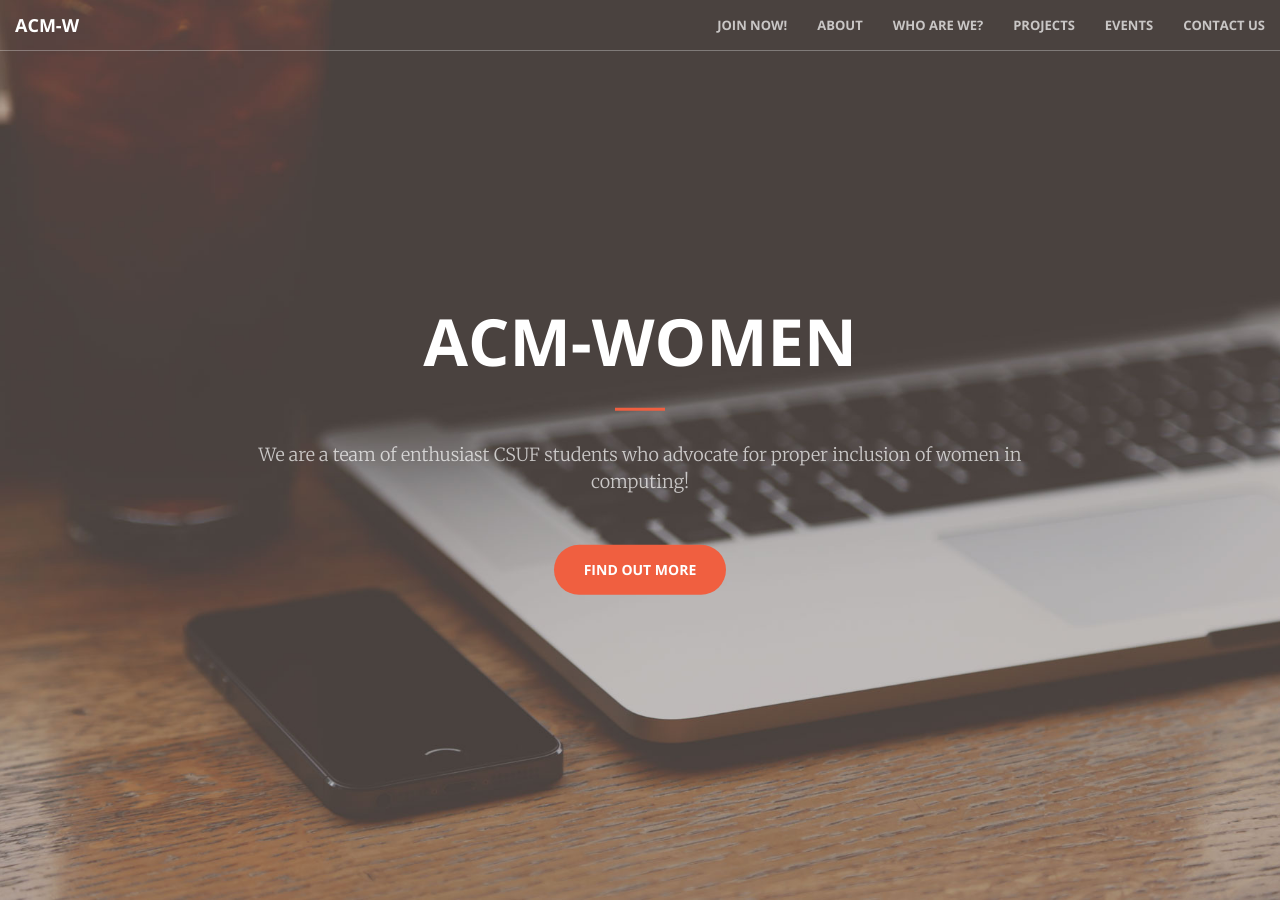
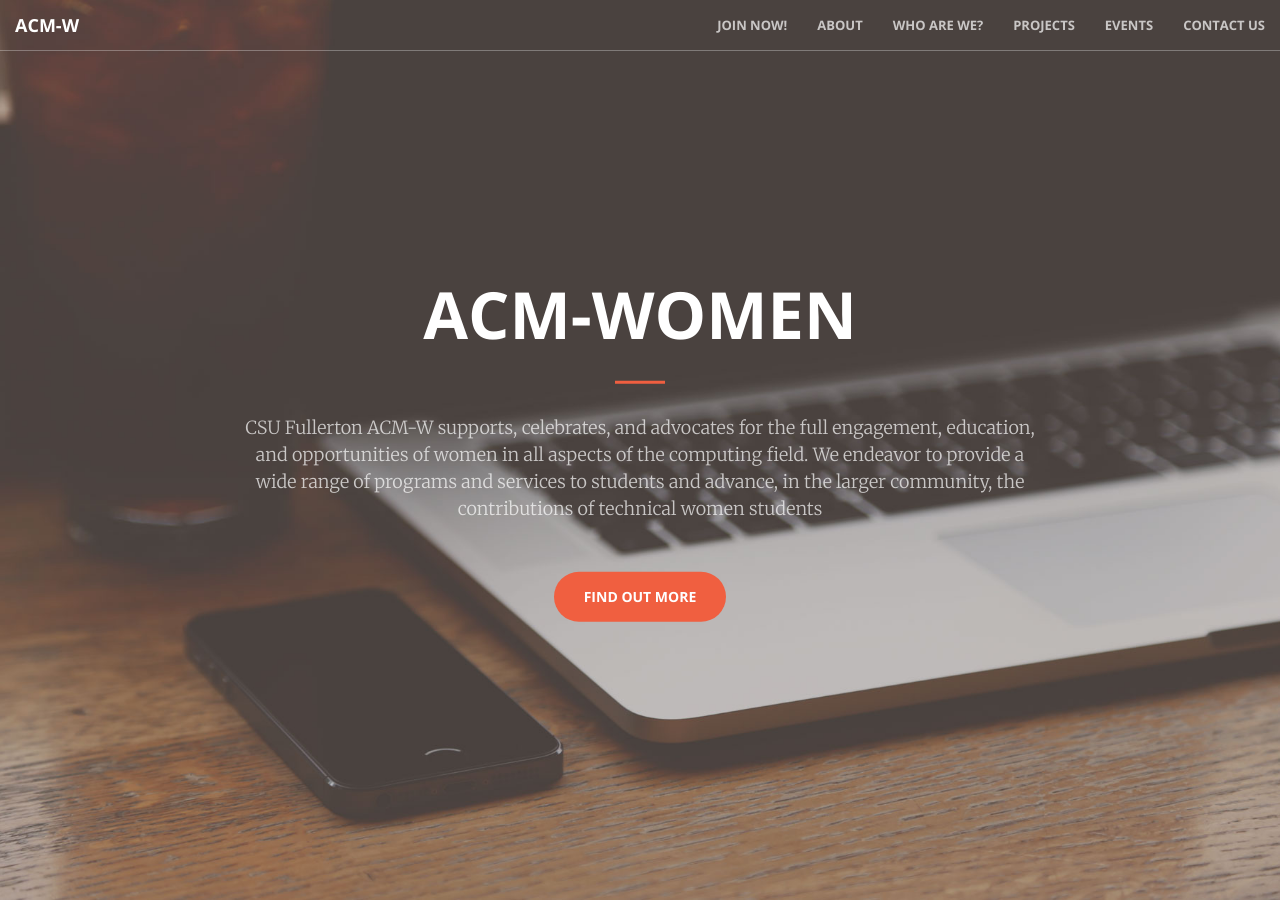
Before and after one commit to ACM-W/website, a Jekyll site: the page built from index.html, in a window 1280 px wide and 900 px high. Built offline with Jekyll 4.4.1, drawn with Linux system fonts in a browser that asks for light colours.

Commit message:
Minor changes with content supplied by Sara (plus link to join now form)

```diff
--- a/_includes/call-to-action.html
+++ b/_includes/call-to-action.html
@@ -5,7 +5,7 @@
                 <h2 class="section-heading">About ACM-W</h2>
                 <hr class="light">
                 <p class="text-faded">Bacon ipsum dolor amet tri-tip picanha landjaeger, tenderloin pancetta short ribs pastrami bacon fatback. Pancetta ball tip venison bacon biltong corned beef filet mignon pastrami beef ribs fatback shankle flank meatball jerky. Cupim sirloin tri-tip kielbasa jerky venison bacon, tongue strip steak salami. Pastrami meatloaf meatball jerky, capicola porchetta bacon filet mignon jowl boudin. Pastrami frankfurter turkey capicola salami shank, chuck filet mignon brisket pork chop turducken kielbasa. Shank shoulder bresaola, kielbasa pastrami strip steak beef meatball meatloaf chicken.</p>
-                <a href="#" class="btn btn-default btn-xl">Join Now!</a>
+                <a href="https://docs.google.com/forms/d/1EmYmAd2OyKVZUkAjiSej3XMthweeXOVOJrU5HcHq2hI/viewform" class="btn btn-default btn-xl">Join Now!</a>
             </div>
         </div>
     </div>
--- a/_includes/header.html
+++ b/_includes/header.html
@@ -3,7 +3,7 @@
         <div class="header-content-inner">
             <h1>ACM-Women</h1>
             <hr>
-            <p>We are a team of enthusiast CSUF students who advocate for proper inclusion of women in computing!</p>
+            <p>CSU Fullerton ACM-W supports, celebrates, and advocates for the full engagement, education, and opportunities of women in all aspects of the computing field. We endeavor to provide a wide range of programs and services to students and advance, in the larger community, the contributions of technical women students</p>
             <a href="#about" class="btn btn-primary btn-xl page-scroll">Find Out More</a>
         </div>
     </div>
--- a/_includes/nav.html
+++ b/_includes/nav.html
@@ -15,7 +15,7 @@
         <div class="collapse navbar-collapse" id="bs-example-navbar-collapse-1">
             <ul class="nav navbar-nav navbar-right">
                 <li>
-                    <a class="page-scroll" href="#join">Join Now!</a>
+                    <a class="page-scroll" href="https://docs.google.com/forms/d/1EmYmAd2OyKVZUkAjiSej3XMthweeXOVOJrU5HcHq2hI/viewform">Join Now!</a>
                 </li>
                 <li>
                     <a class="page-scroll" href="#about">About</a>
```
